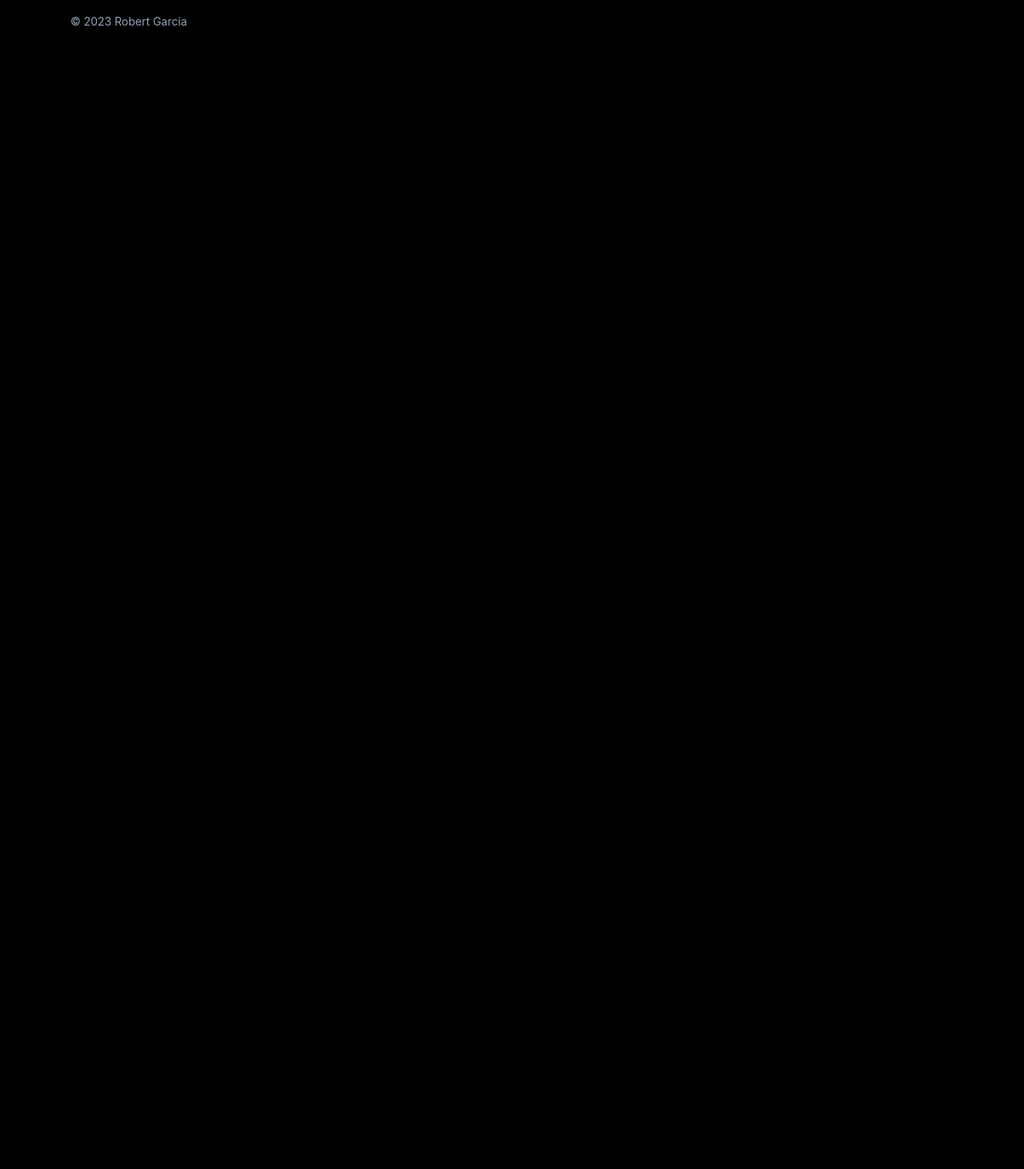
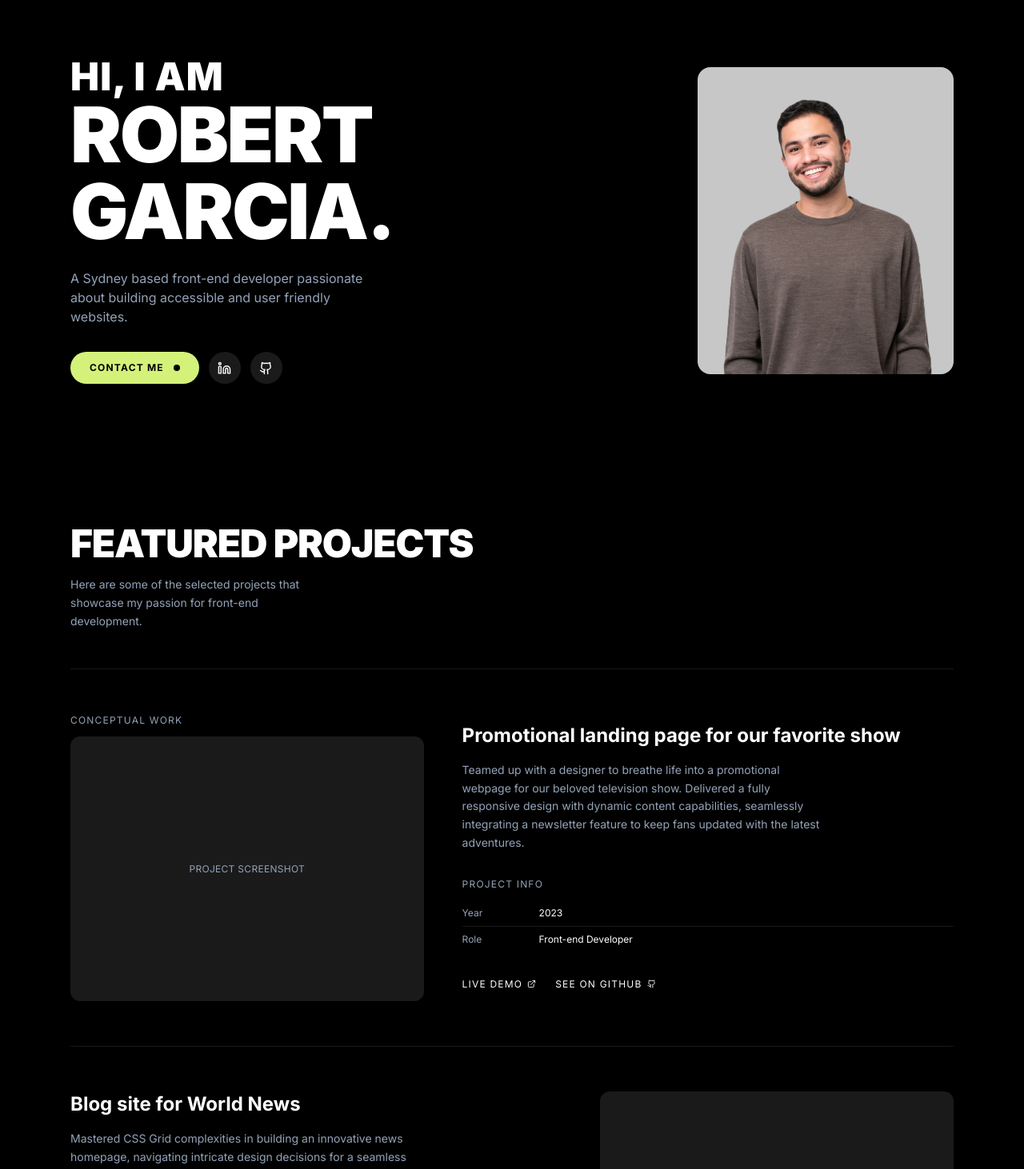
Before and after one commit to arturovaqu/PortafolioArturoVQ, a React (Vite) app: page / in a window 1280 px wide. Shown: the part 60-1522 px from the top of the page at 80% size. Before the commit the page ends 800 px from the top, so only its background shows below. Built offline with nearby package versions, Linux system fonts and the light colour scheme.

Commit message:
feat: add Hero, FeaturedProjects and ProjectCard components

```diff
--- a/src/components/FeaturedProjects.jsx
+++ b/src/components/FeaturedProjects.jsx
@@ -1,9 +1,62 @@
 import ProjectCard from './ProjectCard.jsx'
+
+const PROJECTS = [
+  {
+    id: 1,
+    category: 'Conceptual Work',
+    title: 'Promotional landing page for our favorite show',
+    description:
+      'Teamed up with a designer to breathe life into a promotional webpage for our beloved television show. Delivered a fully responsive design with dynamic content capabilities, seamlessly integrating a newsletter feature to keep fans updated with the latest adventures.',
+    year: '2023',
+    role: 'Front-end Developer',
+    liveDemo: '#',
+    github: '#',
+  },
+  {
+    id: 2,
+    title: 'Blog site for World News',
+    description:
+      'Mastered CSS Grid complexities in building an innovative news homepage, navigating intricate design decisions for a seamless user experience. Leveraged the challenge to enhance skills in front-end development.',
+    client: 'World News',
+    year: '2022',
+    role: 'Front-end Developer',
+    viewProject: '#',
+  },
+  {
+    id: 3,
+    category: 'Challenge',
+    title: 'E-commerce product page',
+    description:
+      'Successfully crafted an engaging product page featuring a dynamic lightbox gallery and seamless cart functionality, showcasing proficiency in JavaScript development.',
+    year: '2022',
+    role: 'Front-end Developer',
+    liveDemo: '#',
+    github: '#',
+  },
+]
 
 export default function FeaturedProjects() {
   return (
-    <section>
-      {/* TODO: "FEATURED PROJECTS" + lista de ProjectCard */}
+    <section id="projects" className="max-w-6xl mx-auto px-6 py-16 md:py-24">
+
+      {/* Section heading */}
+      <div className="mb-10 md:mb-12">
+        <h2 className="text-foreground font-black uppercase text-4xl md:text-5xl tracking-tight mb-4">
+          Featured Projects
+        </h2>
+        <p className="text-muted text-sm max-w-xs leading-relaxed">
+          Here are some of the selected projects that showcase my passion for
+          front-end development.
+        </p>
+      </div>
+
+      {/* Cards — last card has no bottom border */}
+      <div>
+        {PROJECTS.map((project, index) => (
+          <ProjectCard key={project.id} project={project} index={index} />
+        ))}
+      </div>
+
     </section>
   )
 }
--- a/src/components/Hero.jsx
+++ b/src/components/Hero.jsx
@@ -1,7 +1,71 @@
+import { Github, Linkedin } from 'lucide-react'
+import profilePhoto from '../../design_docs/Images_web/image.png'
+
 export default function Hero() {
   return (
-    <section>
-      {/* TODO: "HI, I AM ROBERT GARCIA." + subtítulo + botón CONTACT ME + foto */}
+    <section className="max-w-6xl mx-auto px-6 py-14 md:py-20">
+      <div className="flex flex-col md:flex-row md:items-center gap-10 md:gap-12">
+
+        {/* Text — top on mobile, left on desktop */}
+        <div className="flex-1">
+          <h1 className="font-black uppercase leading-none mb-6">
+            <span className="block text-4xl md:text-5xl text-foreground tracking-wide">
+              Hi, I am
+            </span>
+            <span className="block text-6xl md:text-8xl text-foreground tracking-tight">
+              Robert Garcia.
+            </span>
+          </h1>
+
+          <p className="text-muted text-sm md:text-base leading-relaxed mb-8 max-w-sm">
+            A Sydney based front-end developer passionate about building
+            accessible and user friendly websites.
+          </p>
+
+          <div className="flex items-center gap-3 flex-wrap">
+            {/* CONTACT ME */}
+            <a
+              href="#contact"
+              className="inline-flex items-center gap-3 bg-primary text-black font-bold text-xs uppercase tracking-widest px-6 py-3 rounded-full hover:opacity-90 transition-opacity"
+            >
+              Contact Me
+              <span className="w-2 h-2 rounded-full bg-black flex-shrink-0" />
+            </a>
+
+            {/* LinkedIn */}
+            <a
+              href="https://www.linkedin.com"
+              target="_blank"
+              rel="noopener noreferrer"
+              aria-label="LinkedIn"
+              className="w-10 h-10 rounded-full bg-surface flex items-center justify-center text-foreground hover:bg-surface-dark transition-colors"
+            >
+              <Linkedin size={17} />
+            </a>
+
+            {/* GitHub */}
+            <a
+              href="https://github.com"
+              target="_blank"
+              rel="noopener noreferrer"
+              aria-label="GitHub"
+              className="w-10 h-10 rounded-full bg-surface flex items-center justify-center text-foreground hover:bg-surface-dark transition-colors"
+            >
+              <Github size={17} />
+            </a>
+          </div>
+        </div>
+
+        {/* Photo — bottom on mobile, right on desktop */}
+        <div className="w-full max-w-xs md:max-w-none md:w-72 lg:w-80 rounded-2xl overflow-hidden bg-surface flex-shrink-0 self-start md:self-auto">
+          <img
+            src={profilePhoto}
+            alt="Robert Garcia — front-end developer"
+            className="w-full h-72 md:h-96 object-cover object-top"
+          />
+        </div>
+
+      </div>
     </section>
   )
 }
--- a/src/components/ProjectCard.jsx
+++ b/src/components/ProjectCard.jsx
@@ -1,7 +1,101 @@
-export default function ProjectCard({ title, description, year, role, client, image, liveDemo, github, viewProject }) {
+import { ExternalLink, Github, ArrowUpRight } from 'lucide-react'
+
+export default function ProjectCard({ project, index }) {
+  const isReversed = index % 2 !== 0
+  const { category, title, description, year, role, client, liveDemo, github, viewProject } = project
+
   return (
-    <article>
-      {/* TODO: imagen izquierda + info derecha (title, description, meta, links) */}
+    <article className="border-t border-surface py-10 md:py-14">
+      <div
+        className={`flex flex-col gap-8 md:gap-12 ${
+          isReversed ? 'md:flex-row-reverse' : 'md:flex-row'
+        }`}
+      >
+
+        {/* Screenshot — top on mobile (always), left/right on desktop (alternating) */}
+        <div className="w-full md:w-2/5 flex-shrink-0">
+          {category && (
+            <p className="text-muted text-xs uppercase tracking-widest mb-3">
+              {category}
+            </p>
+          )}
+          {/* Placeholder: swap src prop for actual screenshot once available */}
+          <div className="bg-surface rounded-xl aspect-[4/3] flex items-center justify-center">
+            <span className="text-muted text-xs tracking-wide uppercase">
+              Project screenshot
+            </span>
+          </div>
+        </div>
+
+        {/* Text content */}
+        <div className="flex-1 flex flex-col justify-center">
+          <h3 className="text-foreground font-bold text-xl md:text-2xl leading-snug mb-4">
+            {title}
+          </h3>
+
+          <p className="text-muted text-sm leading-relaxed mb-8 max-w-md">
+            {description}
+          </p>
+
+          {/* Project info table */}
+          <div className="mb-8">
+            <p className="text-muted text-xs uppercase tracking-widest mb-3">
+              Project Info
+            </p>
+            <div className="divide-y divide-surface">
+              {client && (
+                <div className="flex py-2">
+                  <span className="text-muted text-xs w-24 flex-shrink-0">Client</span>
+                  <span className="text-foreground text-xs">{client}</span>
+                </div>
+              )}
+              <div className="flex py-2">
+                <span className="text-muted text-xs w-24 flex-shrink-0">Year</span>
+                <span className="text-foreground text-xs">{year}</span>
+              </div>
+              <div className="flex py-2">
+                <span className="text-muted text-xs w-24 flex-shrink-0">Role</span>
+                <span className="text-foreground text-xs">{role}</span>
+              </div>
+            </div>
+          </div>
+
+          {/* Action links */}
+          <div className="flex items-center gap-6 flex-wrap">
+            {liveDemo && (
+              <a
+                href={liveDemo}
+                target="_blank"
+                rel="noopener noreferrer"
+                className="inline-flex items-center gap-1.5 text-foreground text-xs uppercase tracking-widest border-b border-transparent hover:text-primary hover:border-primary transition-colors pb-0.5"
+              >
+                Live Demo <ExternalLink size={11} />
+              </a>
+            )}
+            {github && (
+              <a
+                href={github}
+                target="_blank"
+                rel="noopener noreferrer"
+                className="inline-flex items-center gap-1.5 text-foreground text-xs uppercase tracking-widest border-b border-transparent hover:text-primary hover:border-primary transition-colors pb-0.5"
+              >
+                See on GitHub <Github size={11} />
+              </a>
+            )}
+            {viewProject && (
+              <a
+                href={viewProject}
+                target="_blank"
+                rel="noopener noreferrer"
+                className="inline-flex items-center gap-1.5 text-foreground text-xs uppercase tracking-widest border-b border-transparent hover:text-primary hover:border-primary transition-colors pb-0.5"
+              >
+                View Project <ArrowUpRight size={11} />
+              </a>
+            )}
+          </div>
+        </div>
+
+      </div>
     </article>
   )
 }
--- a/src/index.css
+++ b/src/index.css
@@ -1,8 +1,8 @@
+@import url('https://fonts.googleapis.com/css2?family=Inter:wght@300;400;500;600;700;800;900&display=swap');
+
 @tailwind base;
 @tailwind components;
 @tailwind utilities;
-
-@import url('https://fonts.googleapis.com/css2?family=Inter:wght@300;400;500;600;700;800;900&display=swap');
 
 @layer base {
   body {
```
